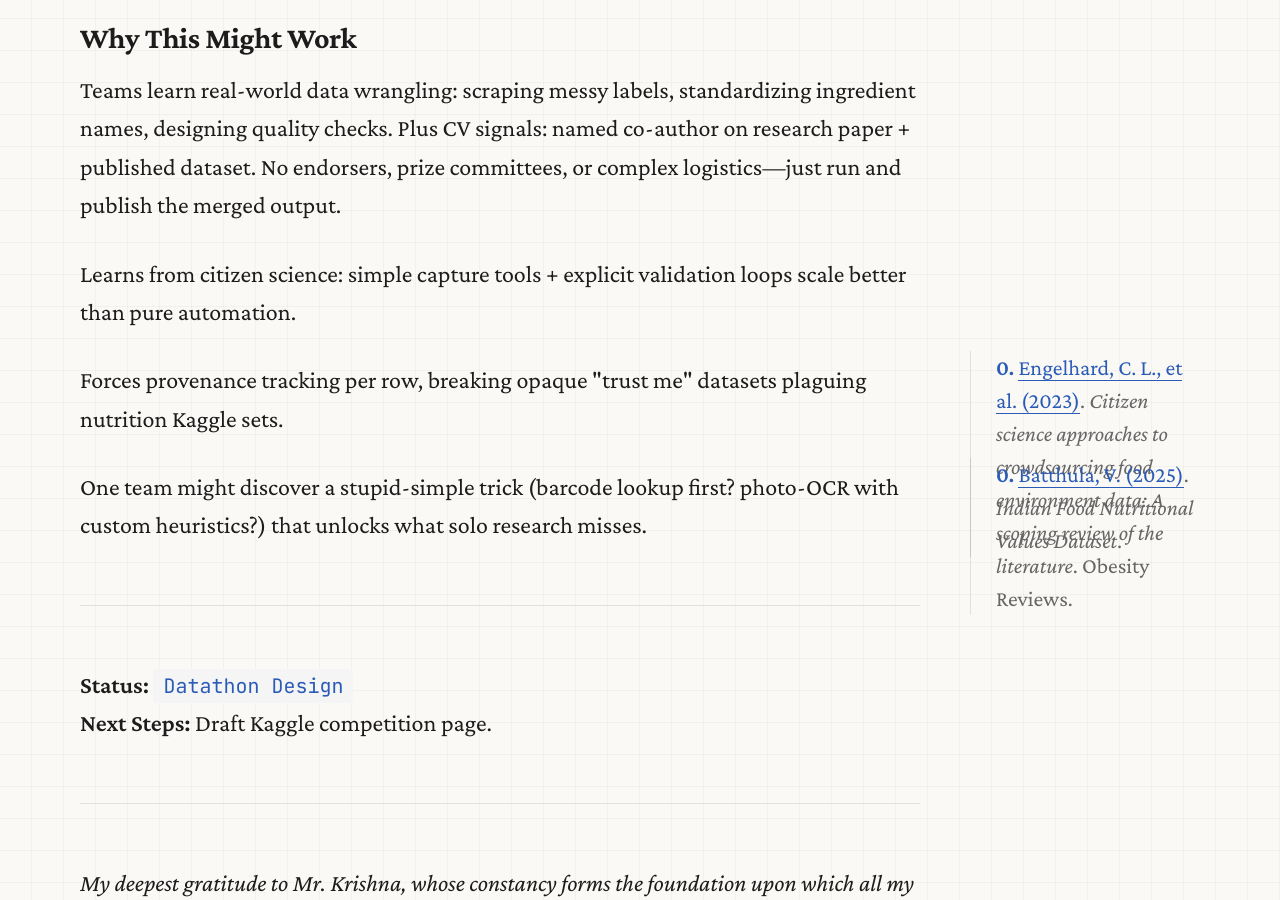
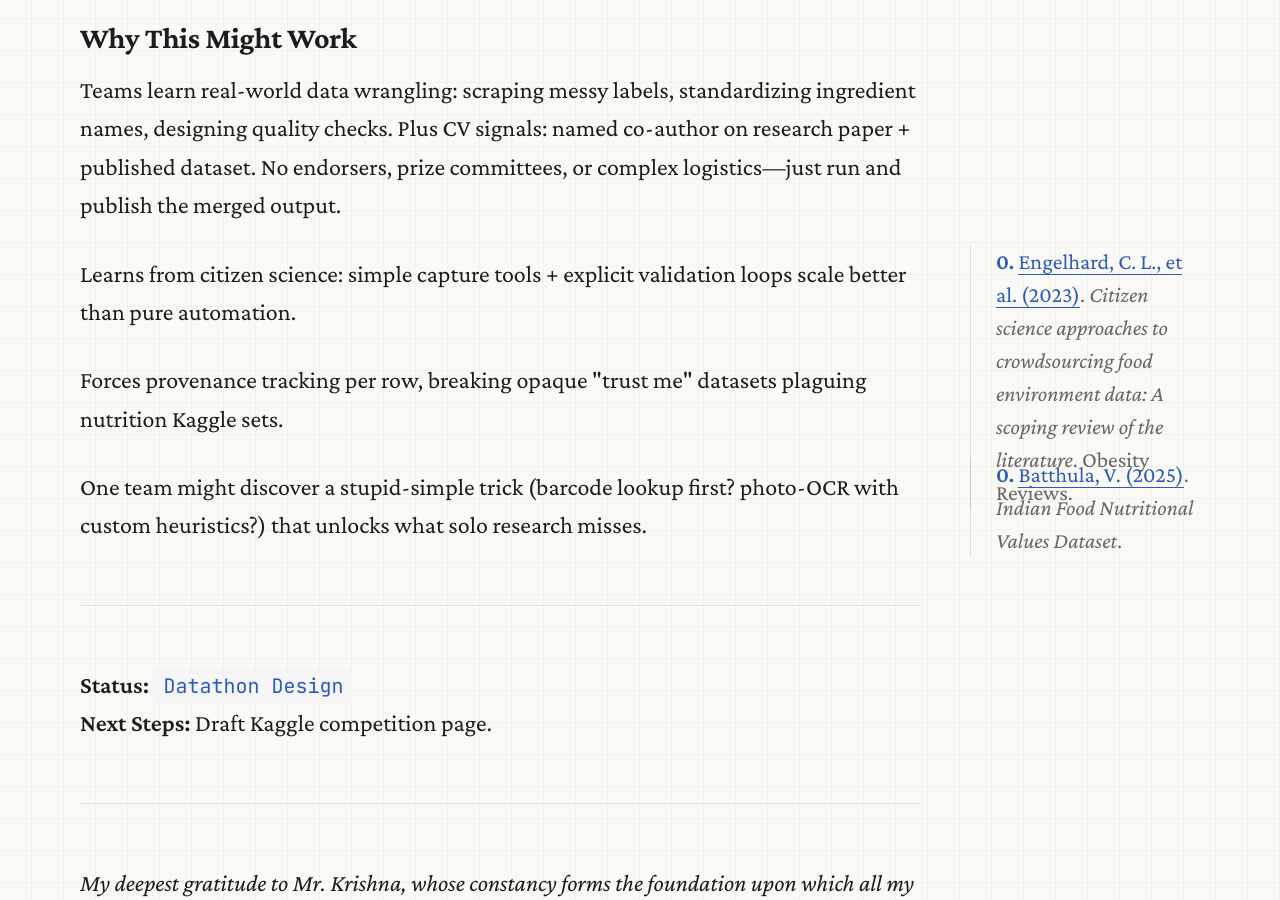
Before and after one commit to lalithaar/Interdisciplinary-Systems-Research-Lab, a Jekyll site: the page built from _experiments/2025-12-30-The-Dataset-Relay-Crowdsourcing-Food-Informatics-Data.md, in a window 1280 px wide and 900 px high, scrolled down 1773 px. Built offline with Jekyll 4.4.1, drawn with Linux system fonts in a browser that asks for light colours.

```diff
--- a/_experiments/2025-12-30-The-Dataset-Relay-Crowdsourcing-Food-Informatics-Data.md
+++ b/_experiments/2025-12-30-The-Dataset-Relay-Crowdsourcing-Food-Informatics-Data.md
@@ -30,8 +30,12 @@
 ### Why This Might Work
 
 Teams learn real-world data wrangling: scraping messy labels, standardizing ingredient names, designing quality checks. Plus CV signals: named co-author on research paper + published dataset. No endorsers, prize committees, or complex logistics—just run and publish the merged output.
+{% include sidenote.html id="4" content="[Engelhard, C. L., et al. (2023)](https://onlinelibrary.wiley.com/doi/10.1111/obr.13618). *Citizen science approaches to crowdsourcing food environment data: A scoping review of the literature*. Obesity Reviews." %}
+Learns from citizen science: simple capture tools + explicit validation loops scale better than pure automation.
 
-Learns from citizen science: simple capture tools + explicit validation loops scale better than pure automation. {% include sidenote.html id="4" content="[Engelhard, C. L., et al. (2023)](https://onlinelibrary.wiley.com/doi/10.1111/obr.13618). *Citizen science approaches to crowdsourcing food environment data: A scoping review of the literature*. Obesity Reviews." %} Forces provenance tracking per row, breaking opaque \"trust me\" datasets plaguing nutrition Kaggle sets. {% include sidenote.html id="5" content="[Batthula, V. (2025)](https://www.kaggle.com/datasets/batthulavinay/indian-food-nutrition). *Indian Food Nutritional Values Dataset*. " %}
+Forces provenance tracking per row, breaking opaque \"trust me\" datasets plaguing nutrition Kaggle sets.
+
+{% include sidenote.html id="5" content="[Batthula, V. (2025)](https://www.kaggle.com/datasets/batthulavinay/indian-food-nutrition). *Indian Food Nutritional Values Dataset*. " %}
 
 One team might discover a stupid-simple trick (barcode lookup first? photo-OCR with custom heuristics?) that unlocks what solo research misses.
 
```
